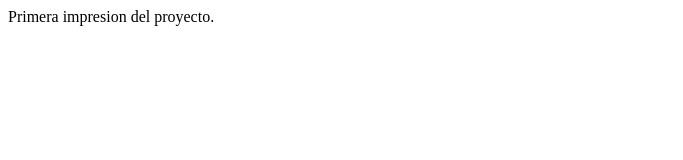
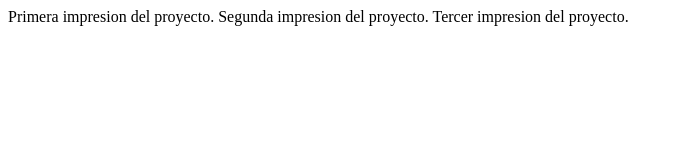
Before and after one commit to ElBuenCarlos19/GestorDeFerreteria-, a plain HTML site: page index.html in a window 1280 px wide. Shown: the whole page, without its empty margins (0-683 px from the left). Drawn offline with Linux system fonts and the light colour scheme.

Commit message:
prueba de rama

```diff
--- a/index.html
+++ b/index.html
@@ -7,5 +7,7 @@
 </head>
 <body>
     Primera impresion del proyecto.
+    Segunda impresion del proyecto.
+    Tercer impresion del proyecto.
 </body>
 </html>
```
